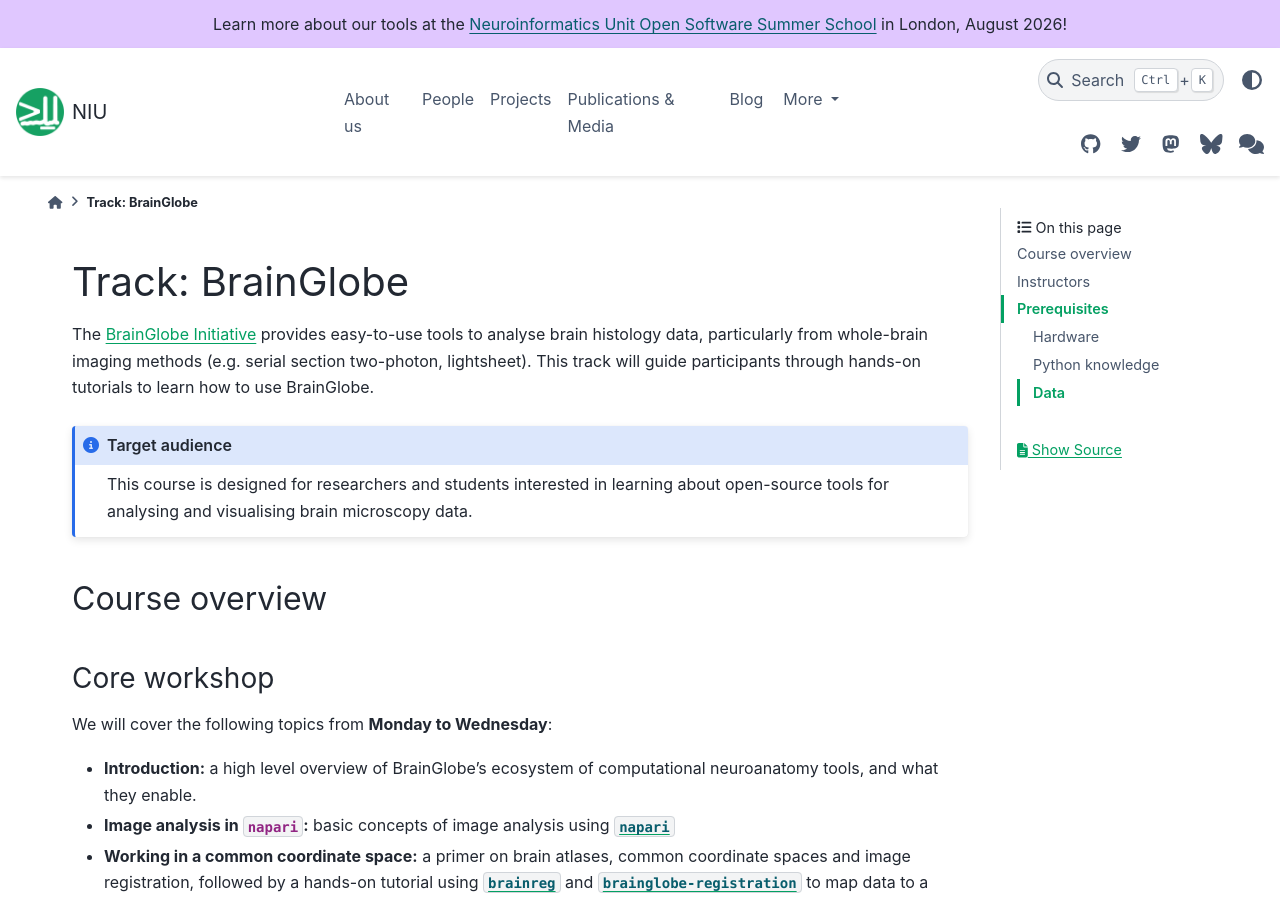
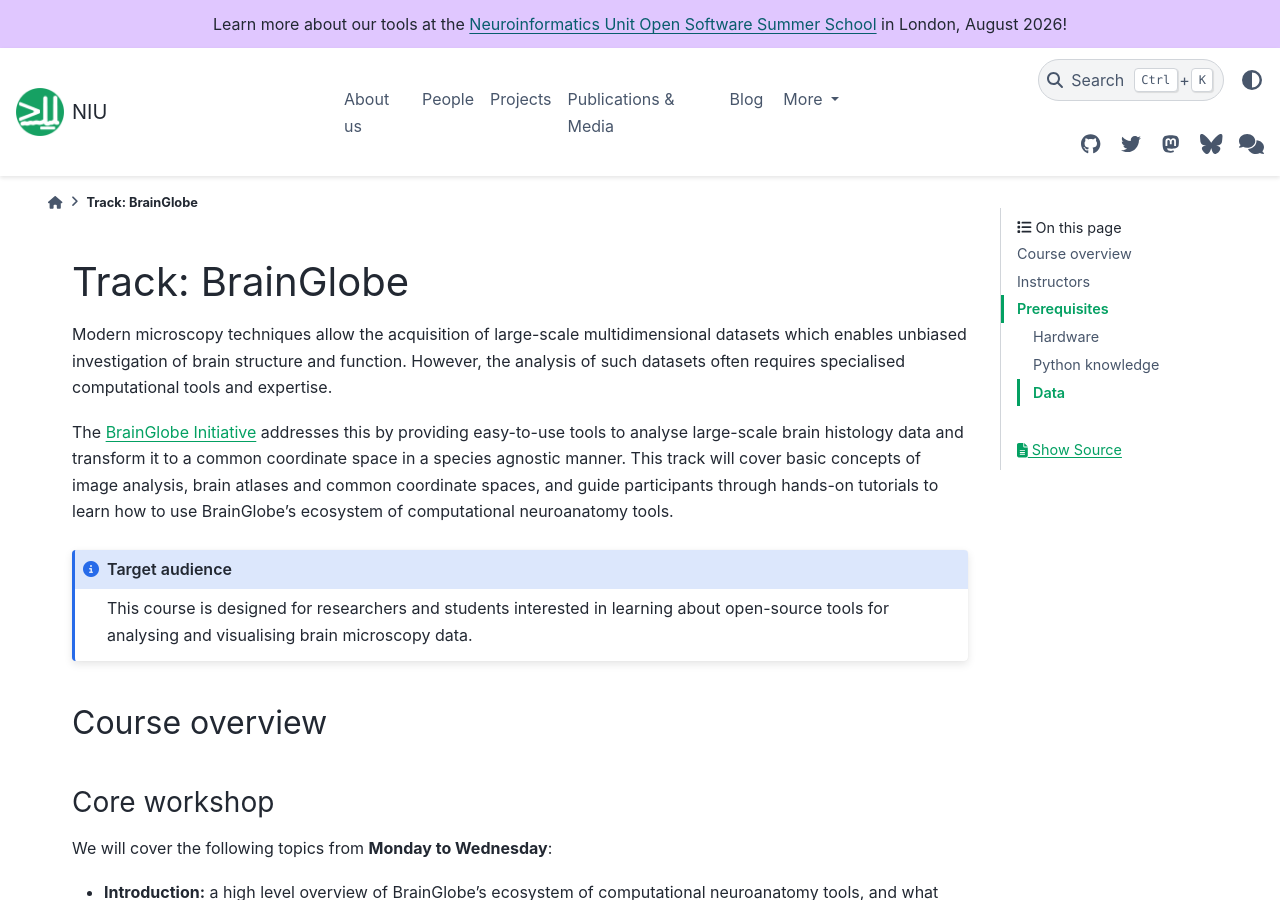
Before and after one commit to neuroinformatics-unit/neuroinformatics-unit.github.io, a Sphinx documentation site: the page built from docs/source/open-software-summer-school/2026/brainglobe.md, in a window 1280 px wide and 900 px high. Built offline with Sphinx 7.4.7 and the PyData theme 0.15.4, drawn with Linux system fonts in a browser that asks for light colours; nearby versions of some CDN libraries.

Commit message:
Updated track description

```diff
--- a/docs/source/open-software-summer-school/2026/brainglobe.md
+++ b/docs/source/open-software-summer-school/2026/brainglobe.md
@@ -1,8 +1,11 @@
 (track-brainglobe-2026)=
 # Track: BrainGlobe
 
-The [BrainGlobe Initiative](https://brainglobe.info) provides easy-to-use tools to analyse brain histology data, particularly from whole-brain imaging methods (e.g. serial section two-photon, lightsheet).
-This track will guide participants through hands-on tutorials to learn how to use BrainGlobe.
+Modern microscopy techniques allow the acquisition of large-scale multidimensional datasets which enables unbiased investigation of brain structure and function.
+However, the analysis of such datasets often requires specialised computational tools and expertise.
+
+The [BrainGlobe Initiative](https://brainglobe.info) addresses this by providing easy-to-use tools to analyse large-scale brain histology data and transform it to a common coordinate space in a species agnostic manner.
+This track will cover basic concepts of image analysis, brain atlases and common coordinate spaces, and guide participants through hands-on tutorials to learn how to use BrainGlobe's ecosystem of computational neuroanatomy tools.
 
 ::: {admonition} Target audience
 :class: note
```
